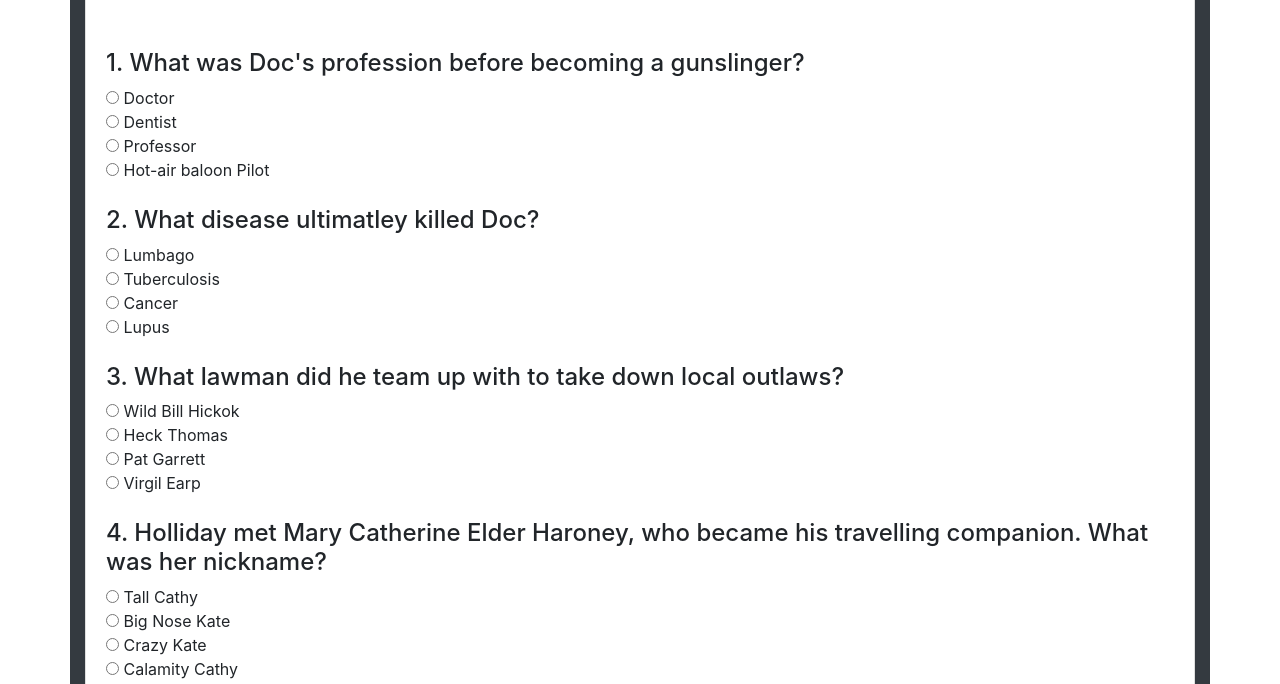
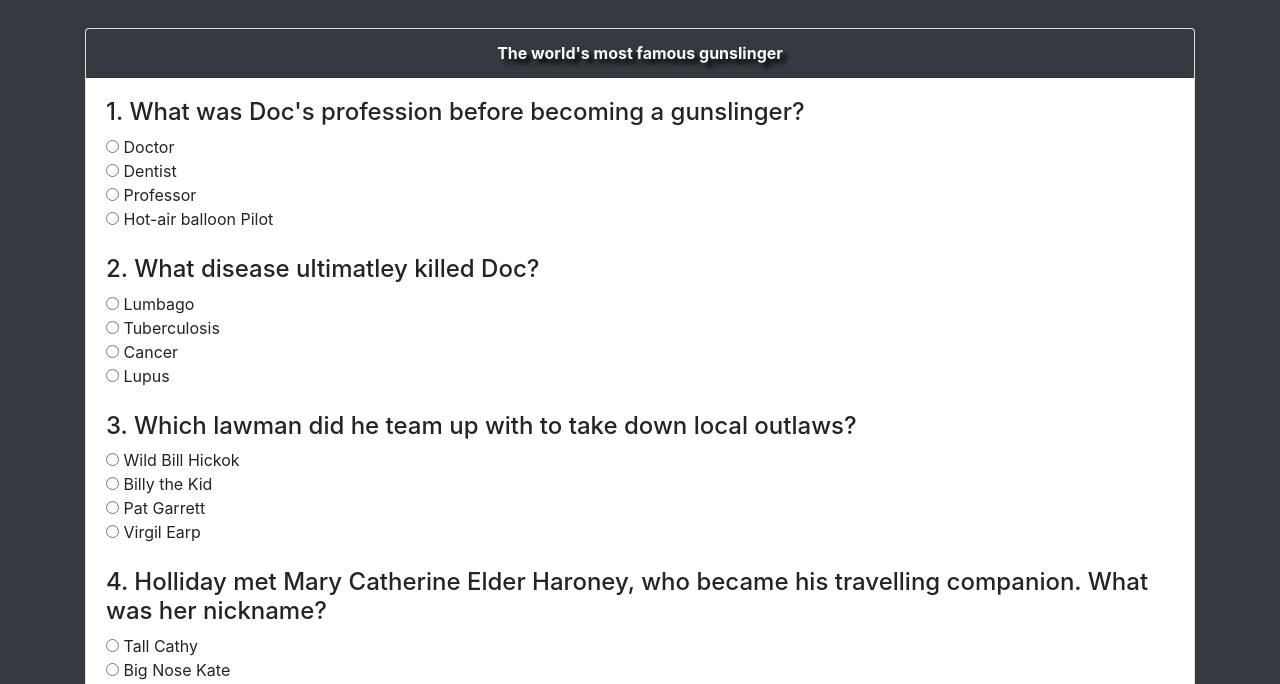
Before and after one commit to mikefox17/TriviaGame, a plain HTML site: page index.html in a window 1280 px wide. Shown: the part 242-926 px from the top of the page. Drawn offline with nearby package versions, Linux system fonts and the light colour scheme.

```diff
--- a/assets/css/style.css
+++ b/assets/css/style.css
@@ -1,5 +1,5 @@
 body {
-  background-color: #353a3f;
+  background-color: #343a40;
 }
 
 div.jumbotron {
@@ -33,3 +33,10 @@
   height: 75px;
   font-size: 22px;
 }
+
+.card-header {
+  text-shadow: black 0.3em 0.3em 0.3em;
+  border-color: #343a40;
+  border-color: black;
+  font-weight: bold;
+}
--- a/assets/javascript/app.js
+++ b/assets/javascript/app.js
@@ -1,17 +1,27 @@
+//on submit of form stop timer
 function game() {
   stopTimer();
 
   var total = 5;
   var score = 0;
-
+  //getting users answers from form, questions 1-5 plus the value of A-D for input
   var q1 = document.forms["quiz"]["q1"].value;
   var q2 = document.forms["quiz"]["q2"].value;
   var q3 = document.forms["quiz"]["q3"].value;
   var q4 = document.forms["quiz"]["q4"].value;
   var q5 = document.forms["quiz"]["q5"].value;
 
-  // Counting score
+  //for loop that ensures the user is answering all the questions, if not the quiz is reset
+  for (i = 1; i <= total; i++) {
+    if (eval("q" + i) == null || eval("q" + i) == "") {
+      alert("You didn't answer question " + i);
+      return false;
+    }
+  }
+
+  // A VAR array of correct answers
   var answers = ["b", "b", "d", "b", "a"];
+  //for loop that checks the checks the users input vs the answers and adds to the score if
   for (i = 1; i <= total; i++) {
     if (eval("q" + i) == answers[i - 1]) {
       score++;
@@ -19,9 +29,9 @@
     console.log(eval("q" + i) + answers[i - 1]);
   }
 
-  // Results
+  // Results will be printed as html and concatenate with the score
   var results =
-    "<h4>YEEEHAW, You!</h4>" +
+    "<h4>YEEEHAW, You're a real Huckleberry!!</h4>" +
     "<p>Correct Answers: " +
     score +
     "</p>" +
@@ -31,11 +41,13 @@
     "<p>Total Score: " +
     (score / total) * 100 +
     "%";
-  $("#layout").html(results);
 
-  //document.querySelector("#layout").innerHTML = results;
+  //had this working at one point
+  //$("#layout").html(results);
 
-  // Not actually submitting anything
+  //flashes to the results on submit or time over
+  document.querySelector("#layout").innerHTML = results;
+
   return false;
 }
 
@@ -45,6 +57,7 @@
 
 function timerCounter() {
   time--;
+  //$("timer").innerHTML(time);
   document.getElementById("timer").textContent = time;
   if (time <= 10 && time != 0) {
     red();
--- a/index.html
+++ b/index.html
@@ -14,6 +14,14 @@
 
   <link rel="stylesheet" href="https://stackpath.bootstrapcdn.com/bootstrap/4.1.3/css/bootstrap.min.css" integrity="sha384-MCw98/SFnGE8fJT3GXwEOngsV7Zt27NXFoaoApmYm81iuXoPkFOJwJ8ERdknLPMO" crossorigin="anonymous">
 
+  <style>
+
+body {
+  background-color: #343a40;
+
+}
+
+  </style>
 
 </head>
 
@@ -24,33 +32,36 @@
 
 
     </div>
+    <div class='container'>
+    <div class='jumbotron'>
+      <h1>Doc Holliday's Trials & Tribulations</h1>
 
-    <div class='container bg-dark'>
+    </div>
+  </div>
+    <div class="container">
 
       <div class='row'>
         <div class='col-lg-12'>
           <div class='card'>
-            <div class='jumbotron'>
-              <h1>Doc Holliday's Trials & Tribulations</h1>
+            <div class='card-header bg-dark text-light text-center'>The world's most famous gunslinger</div>
 
-            </div>
             <div class='card-body' id='layout'>
               <div class='time-remaining'></div>
 
-
+            <!--used an input form to build the quiz html with radio inputs, made collecting user inputs to compare with the correct answers in js very easy-->
               <form id='quiz' name='quiz' onsubmit='return game(); timerCounter();'>
               <!--question1-->
               <h4>1. What was Doc's profession before becoming a gunslinger?</h4>
               <input type='radio' name='q1' value='a' id='q1a'> Doctor <br>
-              <input type='radio' name='q1' value='b' id='q1b'> Dentist <br><input type='radio' name='q1' value='c' id='q1c'> Professor <br><input type='radio' name='q1' value='d' id='q1d'> Hot-air baloon Pilot <br><br>
+              <input type='radio' name='q1' value='b' id='q1b'> Dentist <br><input type='radio' name='q1' value='c' id='q1c'> Professor <br><input type='radio' name='q1' value='d' id='q1d'> Hot-air balloon Pilot <br><br>
               <!--question2-->
               <h4>2. What disease ultimatley killed Doc?</h4>
               <input type='radio' name='q2' value='a' id='q2a'> Lumbago <br>
               <input type='radio' name='q2' value='b' id='q2b'> Tuberculosis <br><input type='radio' name='q2' value='c' id='q2c'> Cancer <br><input type='radio' name='q2' value='d' id='q2d'> Lupus <br><br>
               <!--question3-->
-              <h4>3. What lawman did he team up with to take down local outlaws?</h4>
+              <h4>3. Which lawman did he team up with to take down local outlaws?</h4>
               <input type='radio' name='q3' value='a' id='q3a'> Wild Bill Hickok <br>
-              <input type='radio' name='q3' value='b' id='q3b'> Heck Thomas <br><input type='radio' name='q3' value='c' id='q3c'> Pat Garrett <br><input type='radio' name='q3' value='d' id='q3d'> Virgil Earp <br><br>
+              <input type='radio' name='q3' value='b' id='q3b'> Billy the Kid <br><input type='radio' name='q3' value='c' id='q3c'> Pat Garrett <br><input type='radio' name='q3' value='d' id='q3d'> Virgil Earp <br><br>
               <!--question4-->
               <h4>4.  Holliday met Mary Catherine Elder Haroney, who became his travelling companion. What was her nickname?</h4>
               <input type='radio' name='q4' value='a' id='q4a'> Tall Cathy <br>
@@ -60,9 +71,10 @@
               <input type='radio' name='q5' value='a' id='q5a'> 36 <br>
               <input type='radio' name='q5' value='b' id='q5b'> 27 <br><input type='radio' name='q5' value='c' id='q5c'> 52 <br><input type='radio' name='q5' value='d' id='q5d'> 66 <br><br>
 
+              <hr>
+              <input type='submit' value='Submit' class='btn btn-primary'>
 
-              <hr>
-              <input type='sumbit' value='Submit' class='btn btn-primary'>
+
 
 
             </form>
@@ -70,7 +82,8 @@
         </div>
       </div>
     </div>
-  </div>
+</div>
+
 
 
 
```
